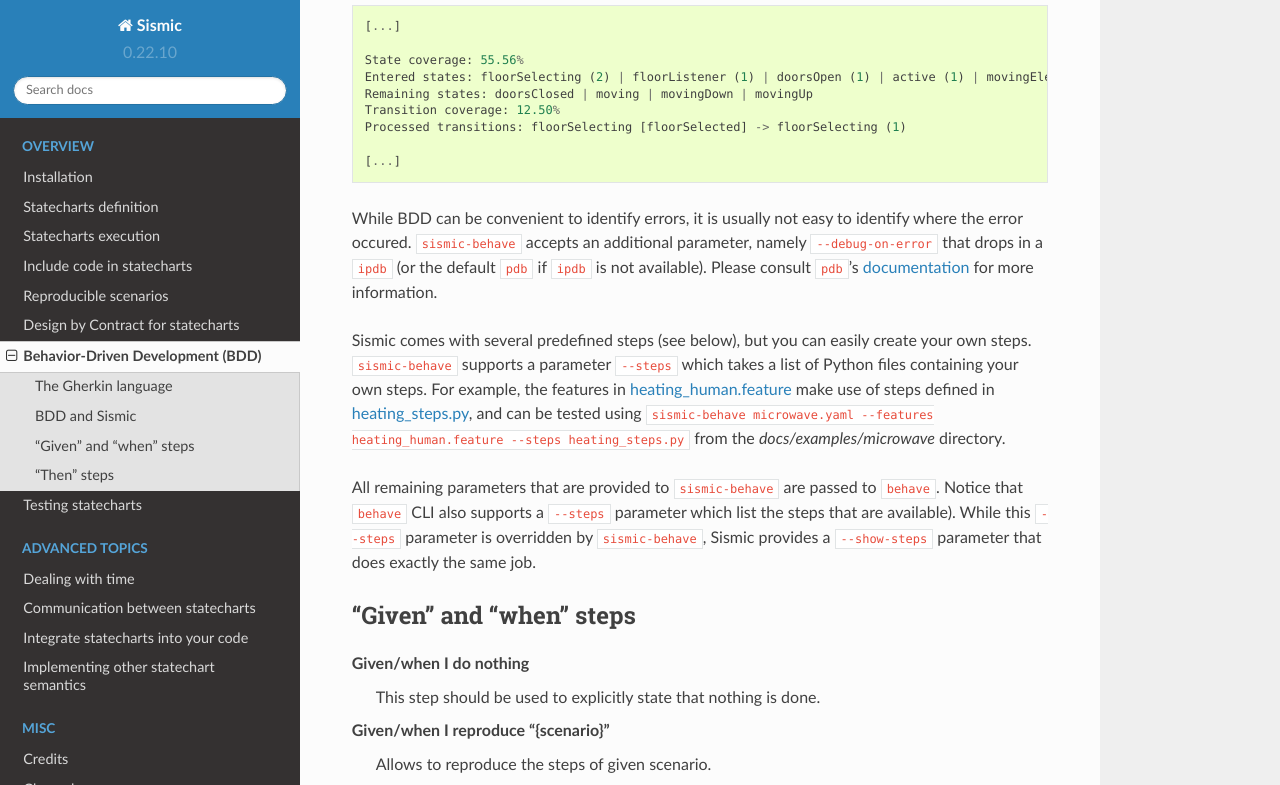
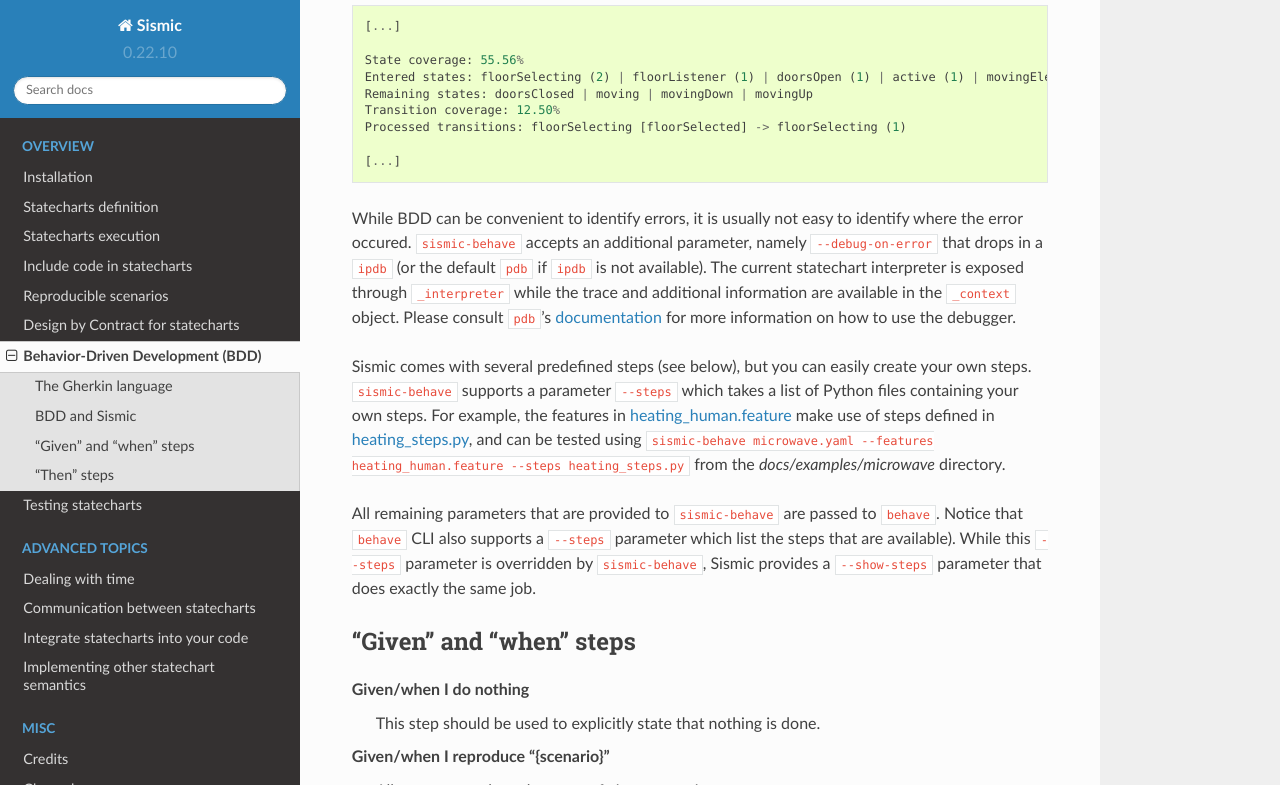
Before and after one commit to AlexandreDecan/sismic, a Sphinx documentation site: the page built from docs/behavior.rst, in a window 1280 px wide and 900 px high, scrolled down 2439 px, cut to the strip 0-785 px from the top of the window. Built offline with Sphinx 7.4.7 and the Read the Docs theme 2.0.0, drawn with Linux system fonts in a browser that asks for light colours.

Commit message:
Documentation

```diff
--- a/docs/behavior.rst
+++ b/docs/behavior.rst
@@ -119,8 +119,10 @@
 While BDD can be convenient to identify errors, it is usually not easy to identify where the error occured.
 ``sismic-behave`` accepts an additional parameter, namely ``--debug-on-error`` that drops in a ``ipdb`` (or the default
 ``pdb`` if ``ipdb`` is not available).
+The current statechart interpreter is exposed through ``_interpreter`` while the trace and additional information
+are available in the ``_context`` object.
 Please consult ``pdb``'s `documentation <https://docs.python.org/3.4/library/pdb.html#debugger-commands>`__ for more
-information.
+information on how to use the debugger.
 
 Sismic comes with several predefined steps (see below), but you can easily create your own steps.
 ``sismic-behave`` supports a parameter ``--steps`` which takes a list of Python files containing your own steps.
```
